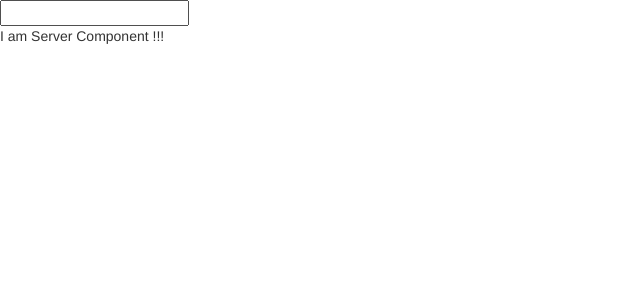
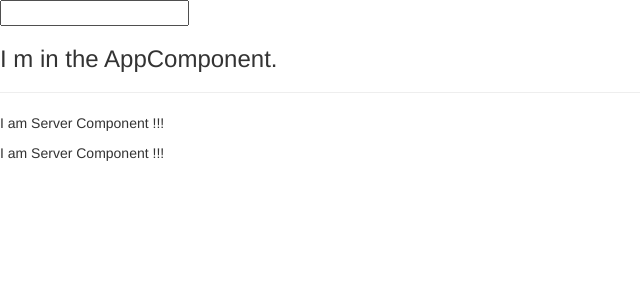
Before and after one commit to faizandroid01/AngularProjects, an Angular app in the folder first-ang-project/: page / in a window 1280 px wide. Shown: the top 300 px of the page, without its empty margins (0-640 px from the left). Built offline with nearby package versions, Linux system fonts and the light colour scheme.

Commit message:
Creating component through CLI , using component through another component

```diff
--- a/first-ang-project/src/app/app.component.html
+++ b/first-ang-project/src/app/app.component.html
@@ -1,9 +1,8 @@
 <div>
-
   <input type="text" [(ngModel)]="name" >
   {{name}}
 </div>
 
-
-
-<app-server></app-server>
+<h3>I m in the AppComponent.</h3>
+<hr>
+<app-books></app-books>
--- a/first-ang-project/src/app/app.module.ts
+++ b/first-ang-project/src/app/app.module.ts
@@ -4,10 +4,11 @@ import { NgModule } from '@angular/core';
 import { AppComponent } from './app.component';
 import {FormsModule} from '@angular/forms';
 import {ServerComponent} from './server/server.component';
+import { BooksComponent } from './books/books.component';
 
 @NgModule({
   declarations: [
-    AppComponent, ServerComponent
+    AppComponent, ServerComponent, BooksComponent
   ],
     imports: [
         BrowserModule,
--- /dev/null
+++ b/first-ang-project/src/app/books/books.component.html
@@ -0,0 +1,2 @@
+<app-server></app-server>
+<app-server></app-server>
--- /dev/null
+++ b/first-ang-project/src/app/books/books.component.ts
@@ -0,0 +1,16 @@
+import {Component, OnInit} from '@angular/core';
+
+@Component({
+  selector: 'app-books',
+  templateUrl: './books.component.html'
+
+})
+export class BooksComponent implements OnInit {
+
+  constructor() {
+  }
+
+  ngOnInit() {
+  }
+
+}
```
